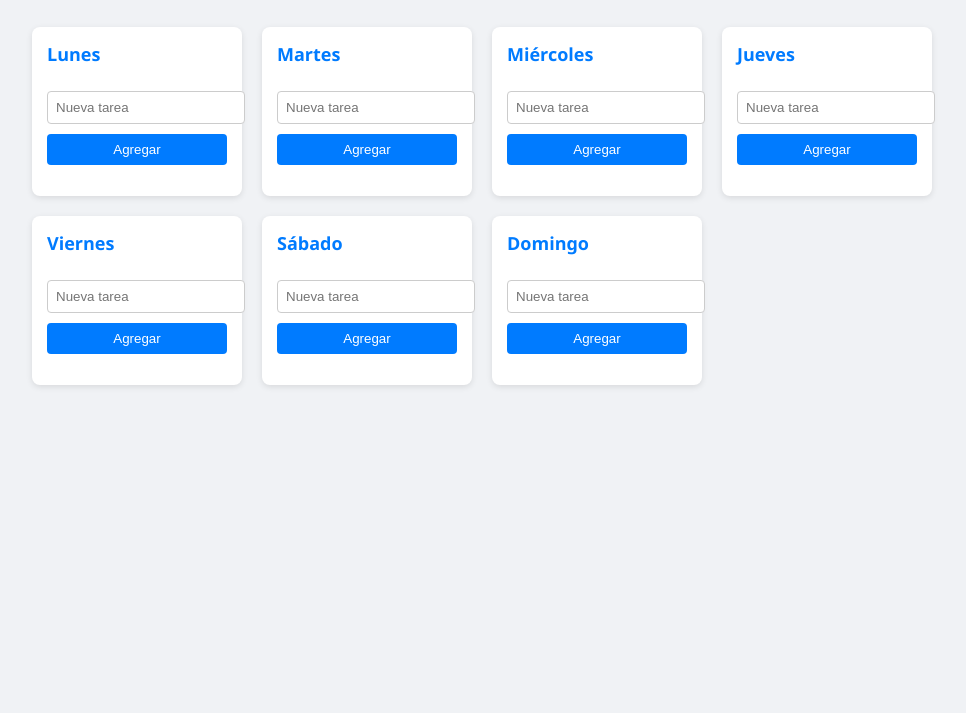
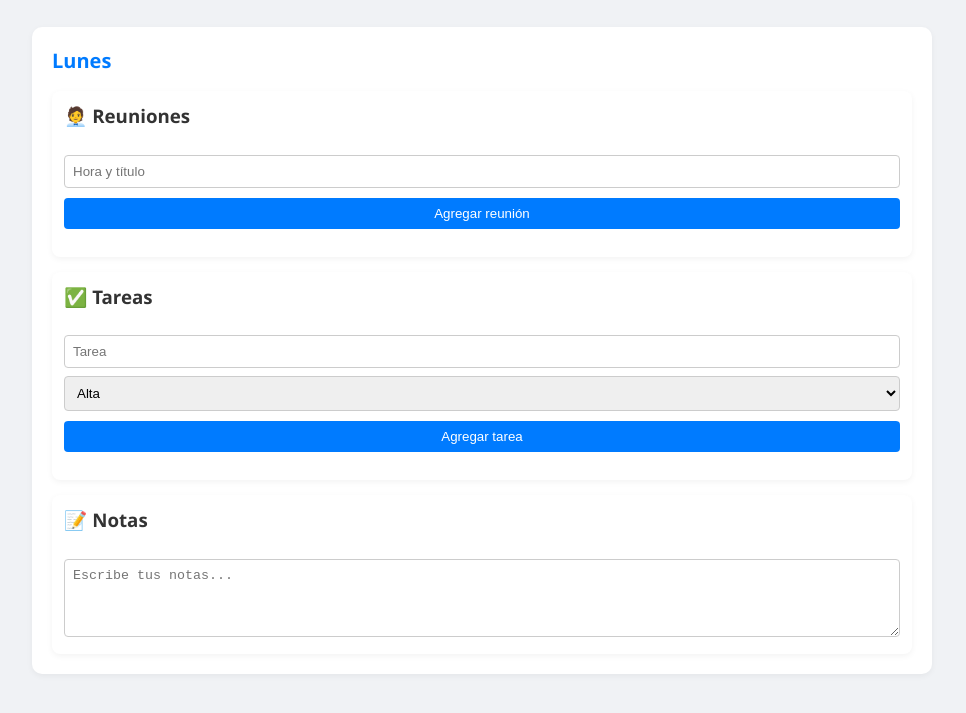
Before and after one commit to Harox-Mx/mi-planificador, a plain HTML site: page index.html in a window 1280 px wide. Shown: the part 87-800 px from the top of the page, without its empty margins (158-1124 px from the left). Drawn offline with Linux system fonts and the light colour scheme.

Commit message:
Add files via upload

```diff
--- a/index.html
+++ b/index.html
@@ -15,29 +15,36 @@
       text-align: center;
       color: #333;
     }
-    .semana {
-      display: grid;
-      grid-template-columns: repeat(4, 1fr);
-      gap: 20px;
-      margin-top: 30px;
-    }
     .dia {
       background-color: white;
-      padding: 15px;
-      border-radius: 8px;
-      box-shadow: 0 2px 6px rgba(0,0,0,0.1);
+      padding: 20px;
+      margin-top: 30px;
+      border-radius: 10px;
+      box-shadow: 0 2px 6px rgba(0,0,0,0.05);
     }
     .dia h2 {
       margin-top: 0;
-      font-size: 18px;
+      font-size: 20px;
       color: #007bff;
     }
-    input {
+    .card {
+      background-color: #ffffff;
+      padding: 12px;
+      margin-top: 15px;
+      border-radius: 8px;
+      box-shadow: 0 2px 6px rgba(0,0,0,0.05);
+    }
+    .card h3 {
+      margin-top: 0;
+      color: #333;
+    }
+    input, select, textarea {
+      margin-top: 8px;
+      padding: 8px;
       width: 100%;
-      padding: 8px;
-      margin-top: 10px;
+      border-radius: 4px;
       border: 1px solid #ccc;
-      border-radius: 4px;
+      box-sizing: border-box;
     }
     button {
       margin-top: 10px;
@@ -77,61 +84,63 @@
     .delete-btn:hover {
       background-color: #c82333;
     }
+    .prioridad {
+      padding: 4px 8px;
+      border-radius: 4px;
+      margin-left: 10px;
+      font-size: 12px;
+      color: white;
+    }
+    .prioridad.alta {
+      background-color: #dc3545;
+    }
+    .prioridad.media {
+      background-color: #ffc107;
+      color: black;
+    }
+    .prioridad.baja {
+      background-color: #28a745;
+    }
   </style>
 </head>
 <body>
   <h1>🗓️ Planificador Semanal</h1>
-  <div class="semana">
-    <!-- Días de la semana -->
-    <div class="dia" id="lunes">
-      <h2>Lunes</h2>
-      <input type="text" placeholder="Nueva tarea">
-      <button onclick="agregarTarea('lunes')">Agregar</button>
-      <ul></ul>
+
+  <div class="dia" id="lunes">
+    <h2>Lunes</h2>
+
+    <!-- Reuniones -->
+    <div class="card">
+      <h3>🧑‍💼 Reuniones</h3>
+      <input type="text" placeholder="Hora y título" id="reunion-lunes">
+      <button onclick="agregarReunion('lunes')">Agregar reunión</button>
+      <ul id="lista-reuniones-lunes"></ul>
     </div>
-    <div class="dia" id="martes">
-      <h2>Martes</h2>
-      <input type="text" placeholder="Nueva tarea">
-      <button onclick="agregarTarea('martes')">Agregar</button>
-      <ul></ul>
+
+    <!-- Tareas -->
+    <div class="card">
+      <h3>✅ Tareas</h3>
+      <input type="text" placeholder="Tarea" id="tarea-lunes">
+      <select id="prioridad-lunes">
+        <option value="Alta">Alta</option>
+        <option value="Media">Media</option>
+        <option value="Baja">Baja</option>
+      </select>
+      <button onclick="agregarTareaConPrioridad('lunes')">Agregar tarea</button>
+      <ul id="lista-tareas-lunes"></ul>
     </div>
-    <div class="dia" id="miércoles">
-      <h2>Miércoles</h2>
-      <input type="text" placeholder="Nueva tarea">
-      <button onclick="agregarTarea('miércoles')">Agregar</button>
-      <ul></ul>
-    </div>
-    <div class="dia" id="jueves">
-      <h2>Jueves</h2>
-      <input type="text" placeholder="Nueva tarea">
-      <button onclick="agregarTarea('jueves')">Agregar</button>
-      <ul></ul>
-    </div>
-    <div class="dia" id="viernes">
-      <h2>Viernes</h2>
-      <input type="text" placeholder="Nueva tarea">
-      <button onclick="agregarTarea('viernes')">Agregar</button>
-      <ul></ul>
-    </div>
-    <div class="dia" id="sábado">
-      <h2>Sábado</h2>
-      <input type="text" placeholder="Nueva tarea">
-      <button onclick="agregarTarea('sábado')">Agregar</button>
-      <ul></ul>
-    </div>
-    <div class="dia" id="domingo">
-      <h2>Domingo</h2>
-      <input type="text" placeholder="Nueva tarea">
-      <button onclick="agregarTarea('domingo')">Agregar</button>
-      <ul></ul>
+
+    <!-- Notas -->
+    <div class="card">
+      <h3>📝 Notas</h3>
+      <textarea id="nota-lunes" placeholder="Escribe tus notas..." rows="4"></textarea>
     </div>
   </div>
 
   <script>
-    function agregarTarea(diaId) {
-      const dia = document.getElementById(diaId);
-      const input = dia.querySelector("input");
-      const ul = dia.querySelector("ul");
+    function agregarReunion(dia) {
+      const input = document.getElementById(`reunion-${dia}`);
+      const ul = document.getElementById(`lista-reuniones-${dia}`);
       const texto = input.value.trim();
       if (texto === "") return;
 
@@ -147,6 +156,25 @@
       ul.appendChild(li);
       input.value = "";
     }
+
+    function agregarTareaConPrioridad(dia) {
+      const tarea = document.getElementById(`tarea-${dia}`).value.trim();
+      const prioridad = document.getElementById(`prioridad-${dia}`).value;
+      const ul = document.getElementById(`lista-tareas-${dia}`);
+      if (tarea === "") return;
+
+      const li = document.createElement("li");
+      li.innerHTML = `${tarea} <span class="prioridad ${prioridad.toLowerCase()}">${prioridad}</span>`;
+
+      const btn = document.createElement("button");
+      btn.textContent = "Eliminar";
+      btn.className = "delete-btn";
+      btn.onclick = () => li.remove();
+
+      li.appendChild(btn);
+      ul.appendChild(li);
+      document.getElementById(`tarea-${dia}`).value = "";
+    }
   </script>
 </body>
 </html>
```
